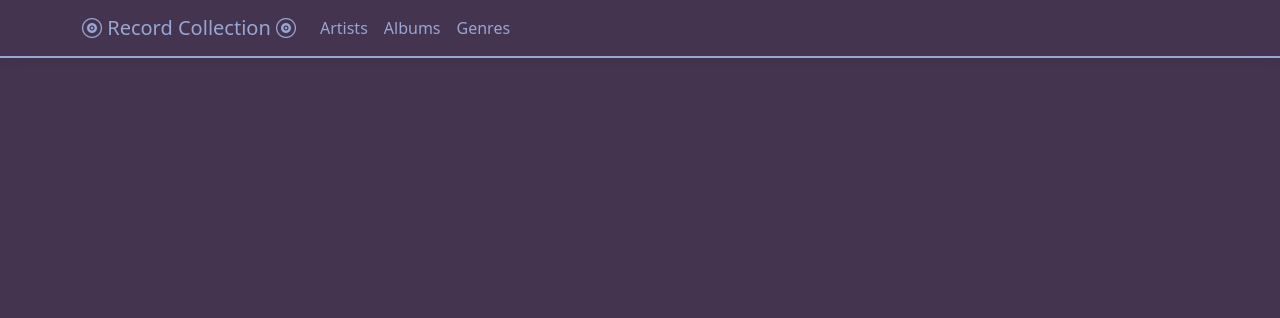
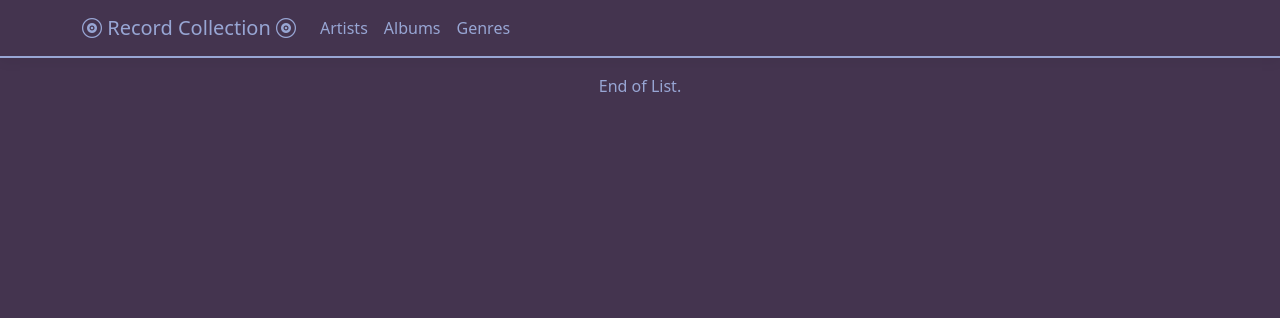
Before and after one commit to A-Cao128/RecordCollection-CSCI3302, an ASP.NET Core app: page /Genres/ResultsGenre in a window 1280 px wide. Shown: the top 318 px of the page. Run offline with ASP.NET Core 8, Linux system fonts and the light colour scheme; data that the repository does not hold is empty; style sheets or scripts are compiled from the project's sources; database files in the repository are not loaded; some libraries are stand-ins or nearby versions.

Commit message:
Added "End of List" to genre filter to indicated the end of the list

```diff
--- a/RecordCollectionUI/Pages/Genres/ResultsGenre.cshtml
+++ b/RecordCollectionUI/Pages/Genres/ResultsGenre.cshtml
@@ -63,4 +63,7 @@
             </div>
         </div>
     }
+    <div class="text-center">
+        <p>End of List.</p>
+    </div>
 </div>
```
